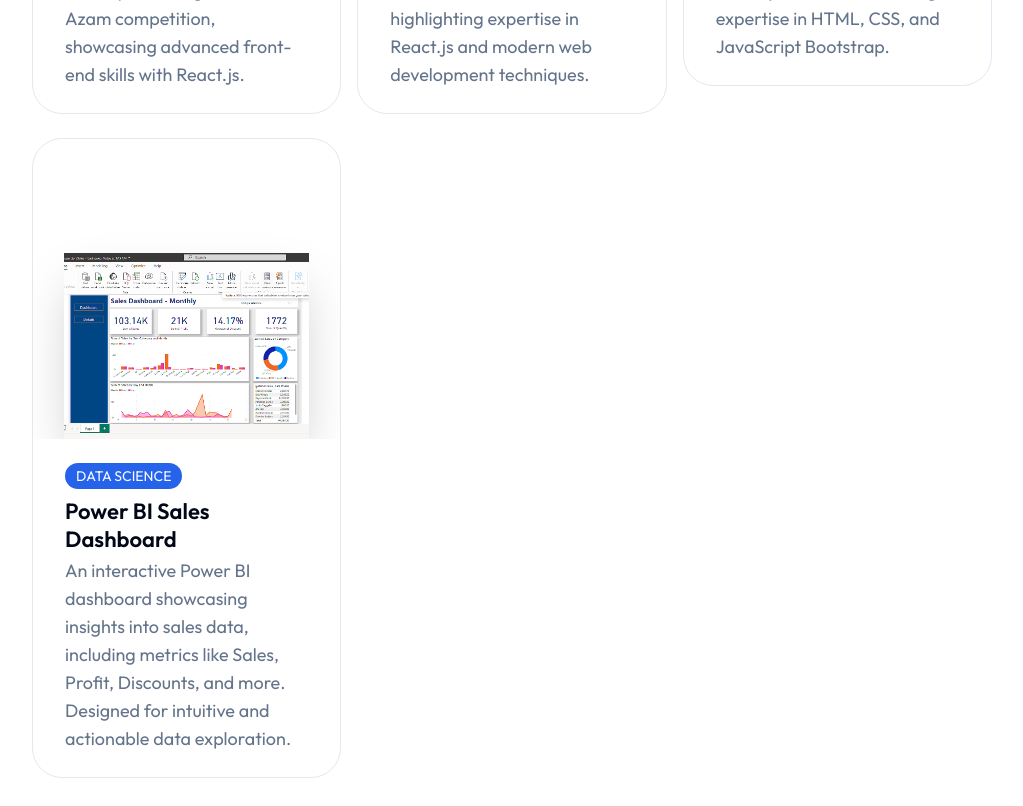
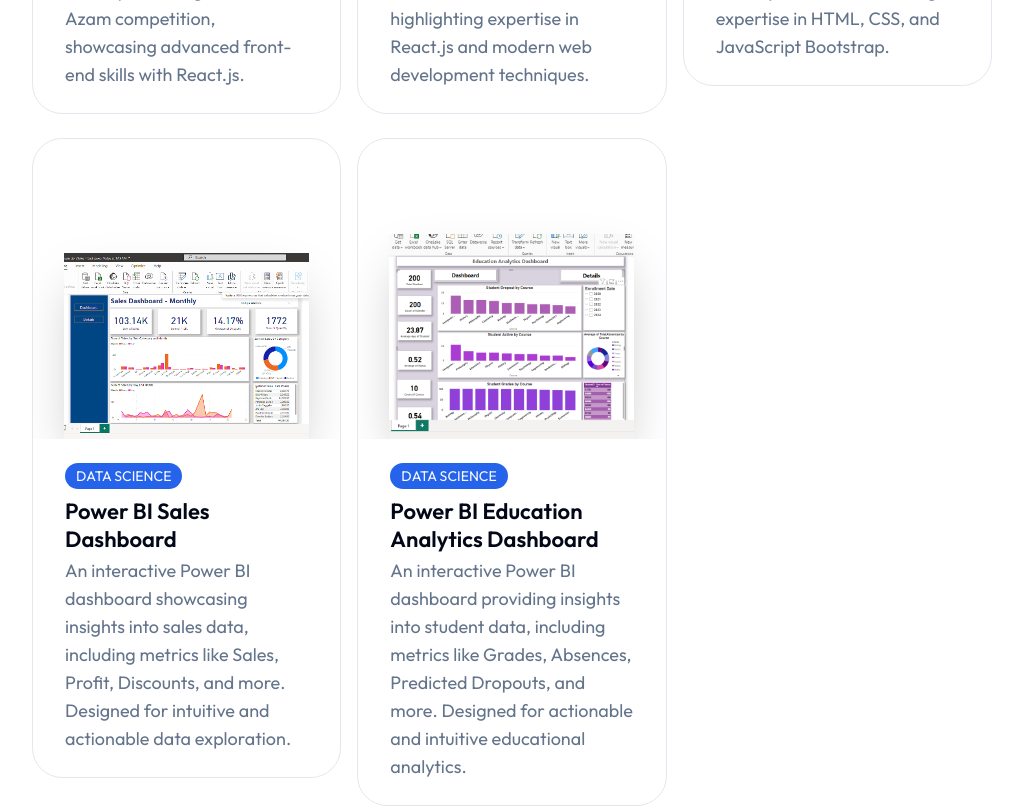
Before and after one commit to DaniSajid/daniyal-sajid-portfolio, a Next.js app: page /projects in a window 1280 px wide. Shown: the part 780-1586 px from the top of the page, without its empty margins (128-1151 px from the left). Built offline with nearby package versions, Linux system fonts and the light colour scheme.

Commit message:
updated new project

```diff
--- a/components/hero/Hero.jsx
+++ b/components/hero/Hero.jsx
@@ -38,7 +38,7 @@
             <Name />
             <p className="subtitle  max-w-[490px] mx-auto my-8 xl:mx-0">
               I am Daniyal Sajid, a versatile Data Analyst and Scientist skilled
-              in tools like SQL Server, MySQL, MongoDB, Power BI, Python,
+              in tools like SQL Server, MySQL,PostgreSql, MongoDB, Power BI, Python,
               Jupyter Notebook, and Excel. My expertise also extends to web
               scraping, enabling me to extract valuable data from various
               sources to empower informed decision-making.
--- a/data/project.js
+++ b/data/project.js
@@ -35,6 +35,16 @@
         link: "https://daniyalsajid.netlify.app/",
         github: "https://github.com/DaniSajid/power-bi",
     },
+    {
+        "image": "/work/5.png",
+        "tags": "Power BI Excel Python Jupyter Lab",
+        "category": "Data Science",
+        "name": "Power BI Education Analytics Dashboard",
+        "description": "An interactive Power BI dashboard providing insights into student data, including metrics like Grades, Absences, Predicted Dropouts, and more. Designed for actionable and intuitive educational analytics.",
+        "link": "https://daniyalsajid.netlify.app/",
+        "github": "https://github.com/DaniSajid/daniyal-dataEproject"
+    }
+
 
 ];
 
```
Also changed, not shown: public/work/5.png (added).
